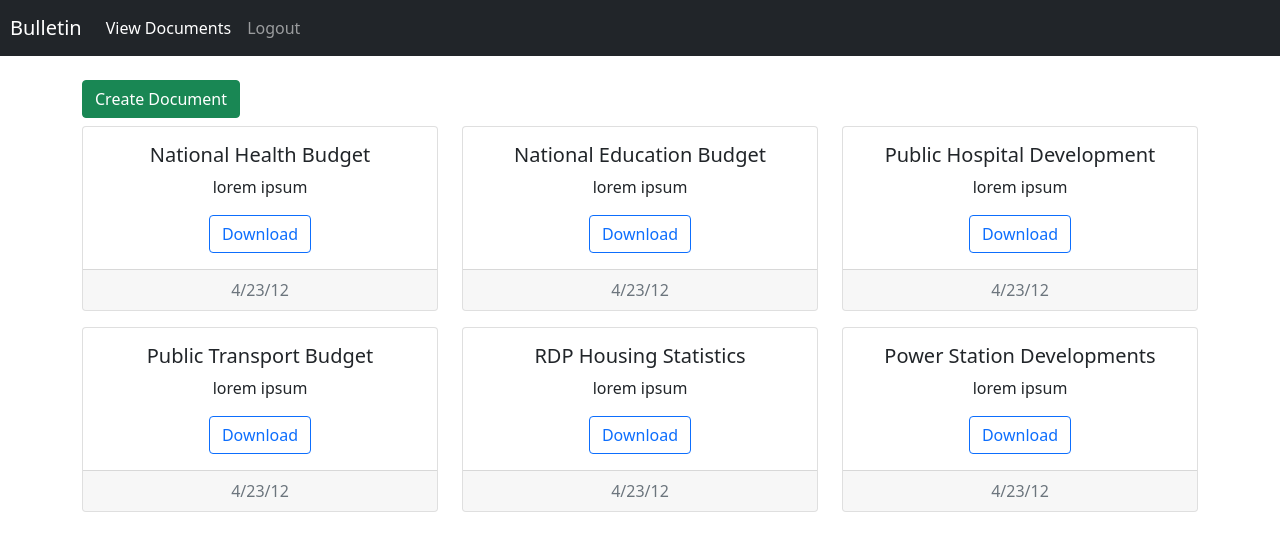
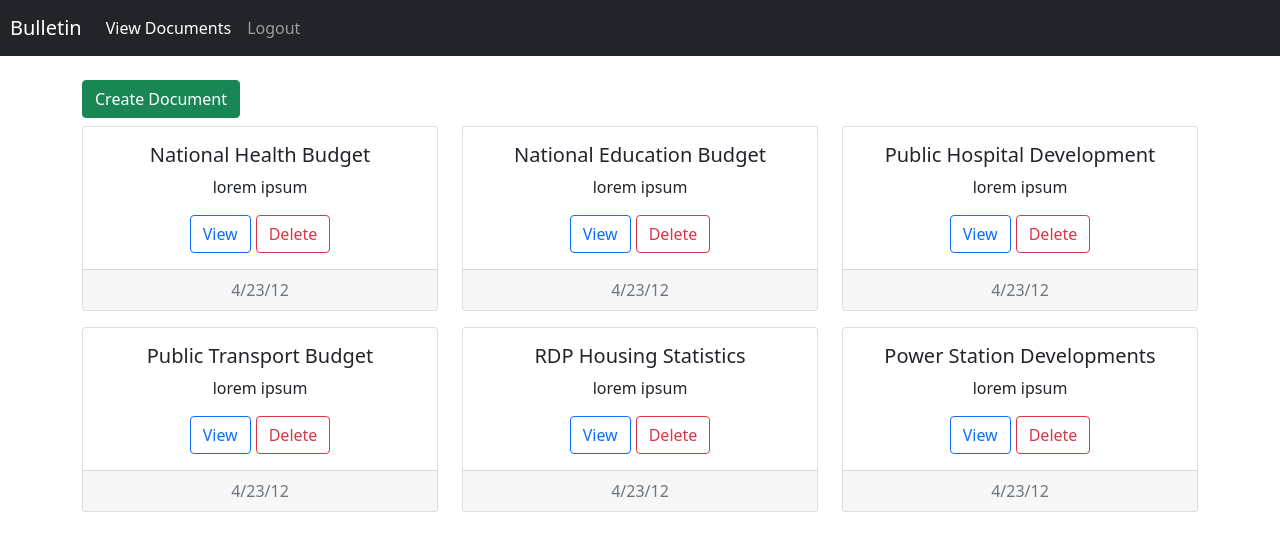
Before and after one commit to 19006041/Document-Bulletin, an Angular app: page /bulletin in a window 1280 px wide. Shown: the top 550 px of the page. Built offline with nearby package versions, Linux system fonts and the light colour scheme; sample sign-in values are in the browser's storage.

Commit message:
Delete View

```diff
--- a/src/app/bulletin/bulletin.component.css
+++ b/src/app/bulletin/bulletin.component.css
@@ -0,0 +1,5 @@
+.divider{
+  width:5px;
+  height:auto;
+  display:inline-block;
+}
--- a/src/app/bulletin/bulletin.component.html
+++ b/src/app/bulletin/bulletin.component.html
@@ -11,7 +11,11 @@
       <div class="card-body">
         <h5 class="card-title">{{document.name}}</h5>
         <p class="card-text">{{document.description}}</p>
-        <a href="#" class="btn btn-outline-primary">Download</a>
+
+        <a  class="btn btn-outline-primary">View</a>
+
+        <div class="divider"></div>
+        <a href="#" class="btn btn-outline-danger">Delete</a>
       </div>
       <div class="card-footer text-muted">
         {{document.date | date:'shortDate'}}
--- a/src/app/bulletin/bulletin.component.ts
+++ b/src/app/bulletin/bulletin.component.ts
@@ -21,6 +21,8 @@ export class BulletinComponent implements OnInit {
     this._router.navigate(['/create'])
   }
 
-
+  view(){
+    alert ('View')
+  }
 
 }
```
